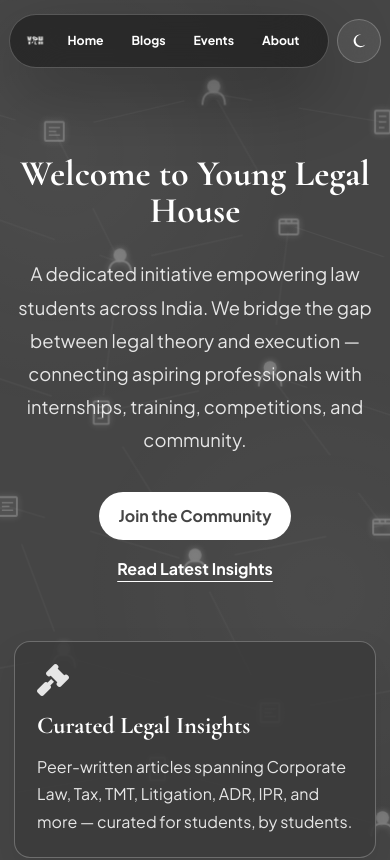
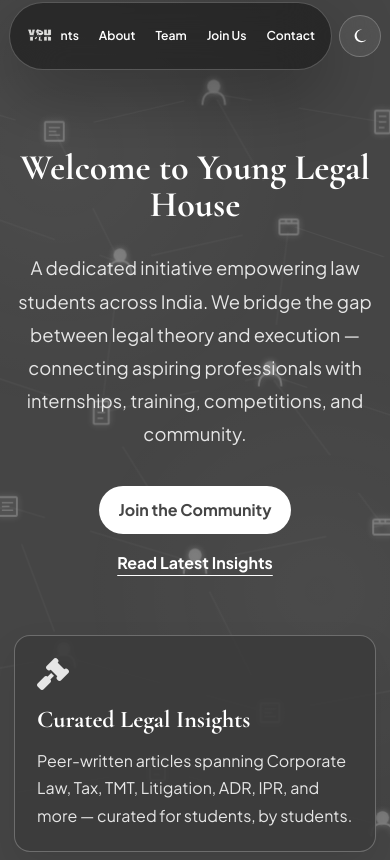
Before and after one commit to TejTalin/young-legal-house, a Next.js app: page / in a window 390 px wide. Shown: the top 860 px of the page. Built offline with nearby package versions, Linux system fonts and the light colour scheme.

Commit message:
Add files via upload

```diff
--- a/app/globals.css
+++ b/app/globals.css
@@ -107,11 +107,11 @@ img { max-width: 100%; display: block; }
 
 .ylh-header-inner {
   width: min(1240px, calc(100% - 32px));
-  min-height: 104px;
+  min-height: 84px;
   margin: 0 auto;
   display: grid;
-  grid-template-columns: minmax(0,1fr) 64px;
-  gap: 22px;
+  grid-template-columns: minmax(0,1fr) 52px;
+  gap: 12px;
   align-items: center;
   pointer-events: none;
 }
@@ -119,8 +119,8 @@ img { max-width: 100%; display: block; }
 .sticky-logo, .sticky-island, .sticky-theme-toggle { pointer-events: auto; }
 
 .sticky-logo img {
-  width: 96px;
-  height: 96px;
+  width: 86px;
+  height: 86px;
   object-fit: contain;
 }
 
@@ -131,8 +131,8 @@ body.light-mode .footer-logo {
 
 .sticky-island {
   position: relative;
-  min-height: 64px;
-  padding: 0 20px;
+  min-height: 56px;
+  padding: 0 14px;
   border: 1px solid var(--glass-border);
   border-radius: 999px;
   background: rgba(0,0,0,0.42);
@@ -151,9 +151,9 @@ body.light-mode .sticky-island {
 .island-nav {
   display: flex;
   align-items: center;
+  gap: 4px;
   justify-content: flex-end;
   flex-wrap: wrap;
-  gap: 8px;
 }
 
 .island-nav a, .island-nav button {
@@ -163,14 +163,15 @@ body.light-mode .sticky-island {
   cursor: pointer;
   font: inherit;
   font-size: 0.94rem;
-  font-weight: 700;
+  font-weight: 600;
   text-decoration: none;
 }
 
 .island-nav a {
-  padding: 7px 12px;
+  padding: 6px 10px;
   border: 1px solid transparent;
   border-radius: 999px;
+  white-space: nowrap;
 }
 
 .island-nav a:hover {
@@ -179,12 +180,12 @@ body.light-mode .sticky-island {
 }
 
 .sticky-theme-toggle {
-  width: 60px;
-  height: 60px;
+  width: 52px;
+  height: 52px;
   padding: 0;
   display: grid;
   place-items: center;
-  font-size: 1.1rem;
+  font-size: 1rem;
   border: 1px solid var(--glass-border);
   border-radius: 999px;
   background: var(--glass-bg);
@@ -649,21 +650,21 @@ main, footer { position: relative; z-index: 1; }
 
 /* ── RESPONSIVE ── */
 @media (max-width: 900px) {
-  body { padding-top: 100px; }
+  body { padding-top: 88px; }
 
   .ylh-header-inner {
-    grid-template-columns: minmax(0,1fr) 52px;
-    min-height: 96px;
-    gap: 10px;
+    grid-template-columns: minmax(0,1fr) 46px;
+    min-height: 78px;
+    gap: 8px;
     width: min(100% - 18px, 760px);
   }
 
-  .sticky-logo img { width: 72px; height: 72px; }
-  .sticky-island { min-height: 58px; padding: 0 12px; gap: 8px; }
-  .island-nav { overflow-x: auto; flex-wrap: nowrap; justify-content: flex-start; scrollbar-width: none; }
+  .sticky-logo img { width: 74px; height: 74px; }
+  .sticky-island { min-height: 52px; padding: 0 10px; }
+  .island-nav { overflow-x: auto; flex-wrap: nowrap; scrollbar-width: none; }
   .island-nav::-webkit-scrollbar { display: none; }
-  .island-nav a { white-space: nowrap; font-size: 0.83rem; padding: 6px 10px; }
-  .sticky-theme-toggle { width: 50px; height: 50px; }
+  .island-nav a { font-size: 0.82rem; padding: 5px 8px; }
+  .sticky-theme-toggle { width: 46px; height: 46px; }
 
   .cards-grid { grid-template-columns: 1fr; }
   .join-grid { grid-template-columns: 1fr; }
@@ -679,19 +680,19 @@ main, footer { position: relative; z-index: 1; }
 }
 
 @media (max-width: 560px) {
-  body { padding-top: 88px; }
+  body { padding-top: 82px; }
   .container, footer { width: min(100% - 28px, 1120px); }
 
   .ylh-header-inner {
-    grid-template-columns: minmax(0,1fr) 44px;
-    min-height: 82px;
-    gap: 8px;
+    grid-template-columns: minmax(0,1fr) 42px;
+    min-height: 72px;
+    gap: 7px;
   }
 
-  .sticky-logo img { width: 52px; height: 52px; }
-  .sticky-island { min-height: 52px; padding: 0 10px; }
-  .island-nav a { font-size: 0.77rem; padding: 5px 9px; }
-  .sticky-theme-toggle { width: 44px; height: 44px; font-size: 1rem; }
+  .sticky-logo img { width: 66px; height: 66px; }
+  .sticky-island { min-height: 48px; padding: 0 8px; }
+  .island-nav a { font-size: 0.76rem; padding: 4px 7px; }
+  .sticky-theme-toggle { width: 42px; height: 42px; font-size: 1rem; }
   .theme-icon { width: 18px; height: 18px; }
   .page-spacing { padding-top: 8px; }
   .glass-card { padding: 22px; }
```
